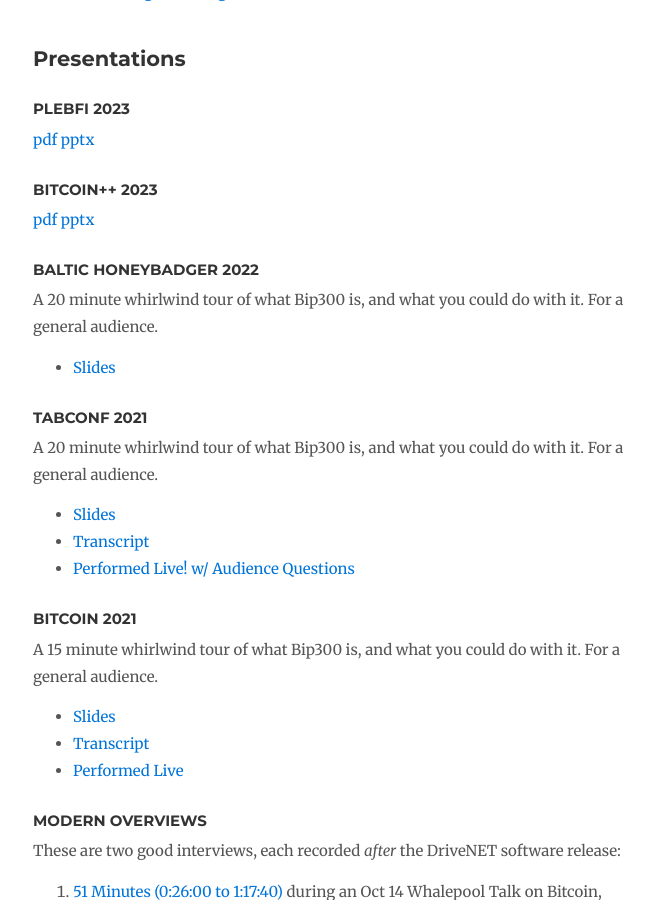
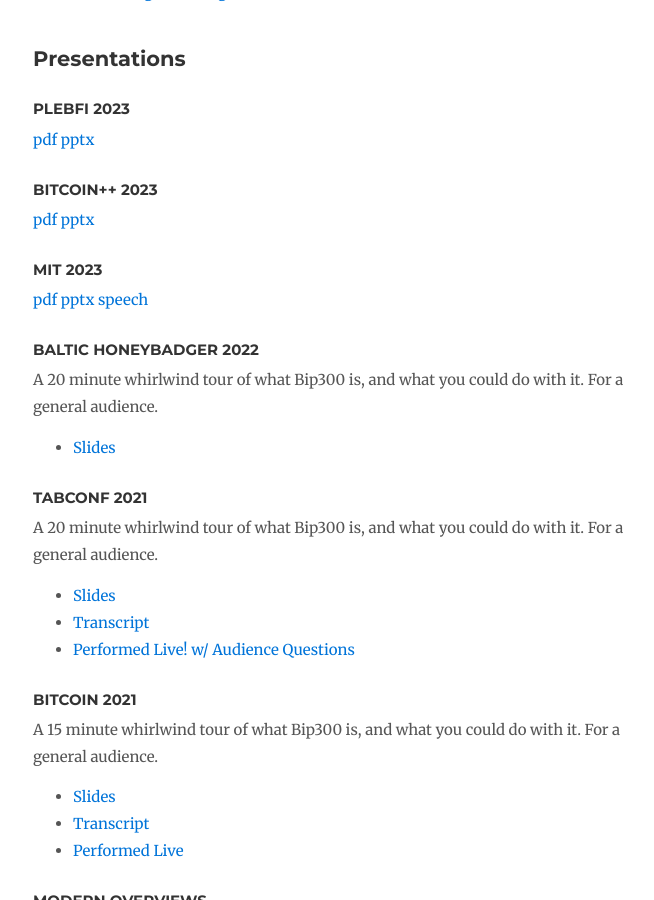
Before and after one commit to drivechain-project/drivechain.info, a Jekyll site: the page built from literature/index.md, in a window 1280 px wide and 900 px high, scrolled down 781 px. Shown: the whole window, without its empty margins (137-791 px from the left). Built offline with Jekyll 4.4.1, drawn with Linux system fonts in a browser that asks for light colours; our own code applies the rules of GitHub Pages for plain Markdown files; comment, search, counter and statistics services are not loaded.

Commit message:
Add link to mit presentation

```diff
--- a/literature/index.md
+++ b/literature/index.md
@@ -43,6 +43,14 @@
 
 [pdf](https://www.drivechain.info/media/slides/bitcoin-plus-2023.pdf)
 [pptx](https://www.drivechain.info/media/slides/bitcoin-plus-2023.pptx)
+
+
+### MIT 2023
+
+[pdf](https://www.drivechain.info/media/slides/mit-2023.pdf)
+[pptx](https://www.drivechain.info/media/slides/mit-2023.pptx)
+[speech](https://www.drivechain.info/media/slides/mit-2023-speech.pdf)
+
 
 ### Baltic Honeybadger 2022 ### {#baltic-2022}
 
```
Also changed, not shown: 4 other files.
